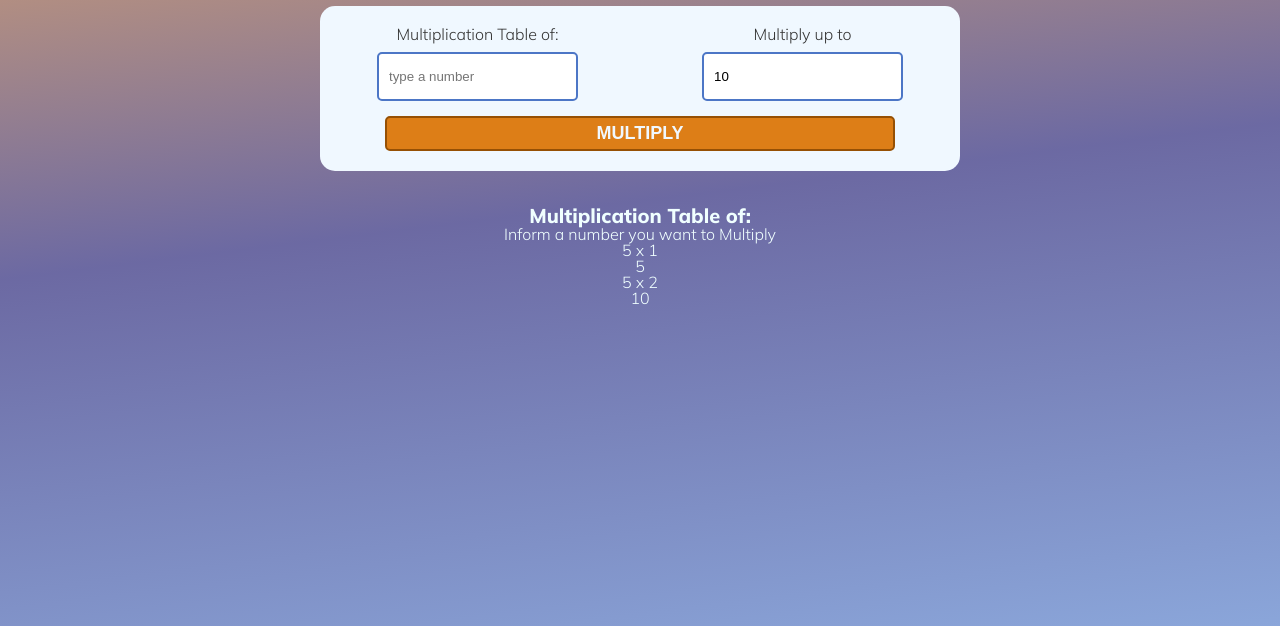
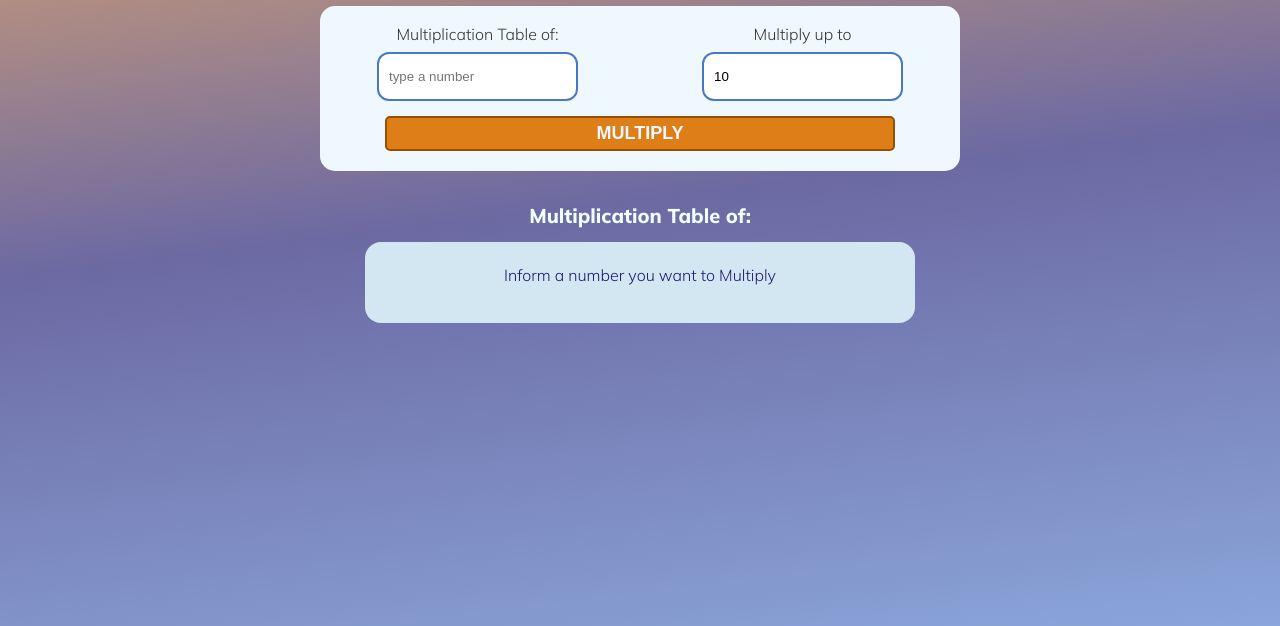
Before and after one commit to ricksalgado/JS-multiplication-table, a plain HTML site: page index.html in a window 1280 px wide. Shown: the part 224-850 px from the top of the page. Drawn offline with nearby package versions, Linux system fonts and the light colour scheme.

Commit message:
CSS finish

```diff
--- a/css/style.css
+++ b/css/style.css
@@ -1,4 +1,5 @@
 @import url('https://fonts.googleapis.com/css2?family=Mulish:ital,wght@0,200..1000;1,200..1000&family=Roboto:ital,wght@0,100;0,300;0,400;0,500;0,700;0,900;1,100;1,300;1,400;1,500;1,700;1,900&display=swap');
+
 
 body{
     padding: 25px;
@@ -48,7 +49,7 @@ form{
     max-width: 300px;
     flex: 1;
     border: 2px solid #4c76c6;
-    border-radius: 5px;
+    border-radius: 12px;
     padding: 15px 10px;
 }
 
@@ -65,3 +66,37 @@ form input[type="submit"]{
     cursor:alias;
     margin-top: -35px;
 }
+
+#multiplication-operations{
+    display: flex;
+    flex-direction: column;
+    max-width: 500px;
+    align-items: center;
+    justify-content: center;
+    margin: 1rem auto;
+    padding: 25px;
+    background-color:rgb(211, 231, 242);
+    color: #1d1971;
+    border-radius: 1rem;
+}
+
+#multiplication-operations .row{
+    display: flex;
+    justify-content: center;
+    border: 1px solid #999999;
+    border-bottom: none;
+    padding: 0.5rem;
+    width: 150px;
+}
+
+#multiplication-operations .row:last-child{
+    border-bottom: 1px solid #999999;
+}
+
+#multiplication-operations .result{
+    margin-left: 0.4rem;
+}
+
+#multiplication-operations p{
+    padding-bottom: 15px;
+}
--- a/index.html
+++ b/index.html
@@ -26,13 +26,13 @@
         <h2 id="multiplication-title">Multiplication Table of:<span id="chosen-nbr"></span></h2>
         <div id="multiplication-operations">
             <p id="initial-p">Inform a number you want to Multiply</p>
-            <div class="row">
+            <!-- <div class="row">
                 <div class="operation">5 x 1</div>
-                <div class="result-mlt">5</div>
+                <div class="result-mlt"> = 5</div>
             </div>
             <div class="row">
                 <div class="operation">5 x 2</div>
-                <div class="result-mlt">10</div>
+                <div class="result-mlt"> = 10</div> -->
             </div>
         </div>
     </div>
```
